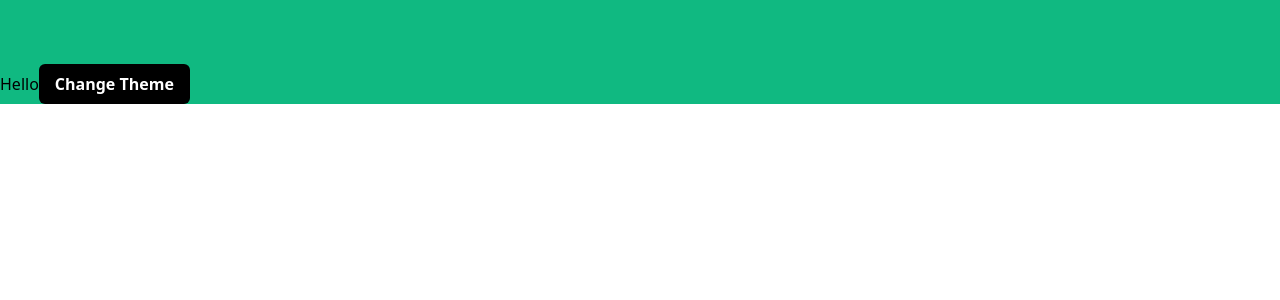
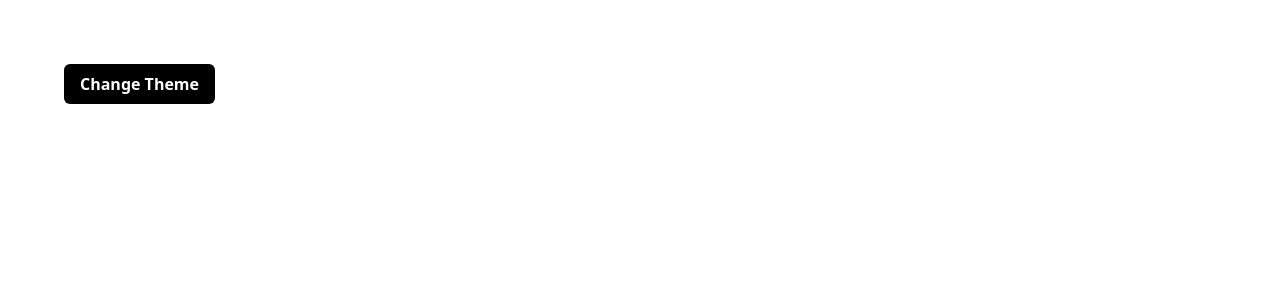
Before and after one commit to mariusflorescu/next-blog-tw, a Next.js app: page / in a window 1280 px wide. Shown: the top 300 px of the page. Built offline with nearby package versions, Linux system fonts and the light colour scheme.

Commit message:
Added _document

```diff
--- /dev/null
+++ b/pages/_document.tsx
@@ -0,0 +1,18 @@
+import React from 'react'
+import Document, { Html, Head, Main, NextScript } from 'next/document'
+
+class MyDocument extends Document {
+    render() {
+        return (
+            <Html lang="en">
+                <Head />
+                <body className="bg-white dark:bg-black text-white dark:text-black transition-all">
+                    <Main />
+                    <NextScript />
+                </body>
+            </Html>
+        )
+    }
+}
+
+export default MyDocument
--- a/pages/index.tsx
+++ b/pages/index.tsx
@@ -4,10 +4,9 @@ import { useTheme } from 'next-themes'
 const Home: NextPage = () => {
   const {theme, setTheme} = useTheme();
   return (
-    <div className='bg-green-500'>
-      Hello
+    <div>
       <button
-          className="mt-16 px-4 py-2 text-white dark:text-black bg-black dark:bg-white font-semibold rounded-md"
+          className="m-16 px-4 py-2 text-white dark:text-black bg-black dark:bg-white font-semibold rounded-md"
           onClick={() => {
             setTheme(theme === 'light' ? 'dark' : 'light')
           }}
```
